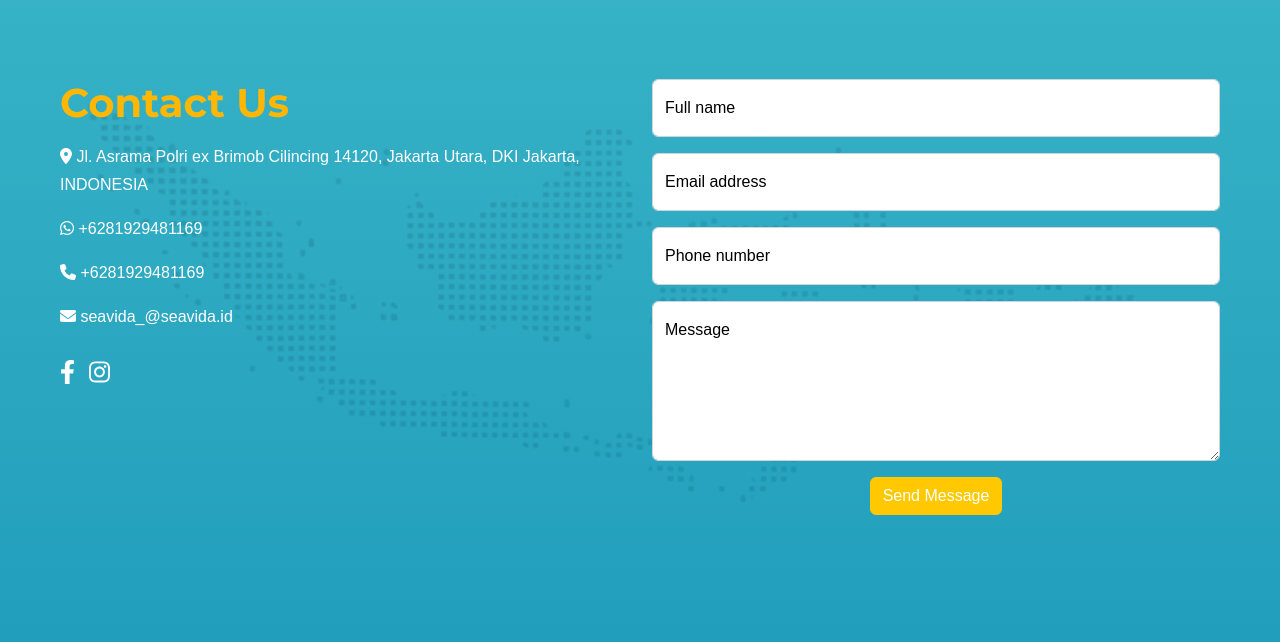
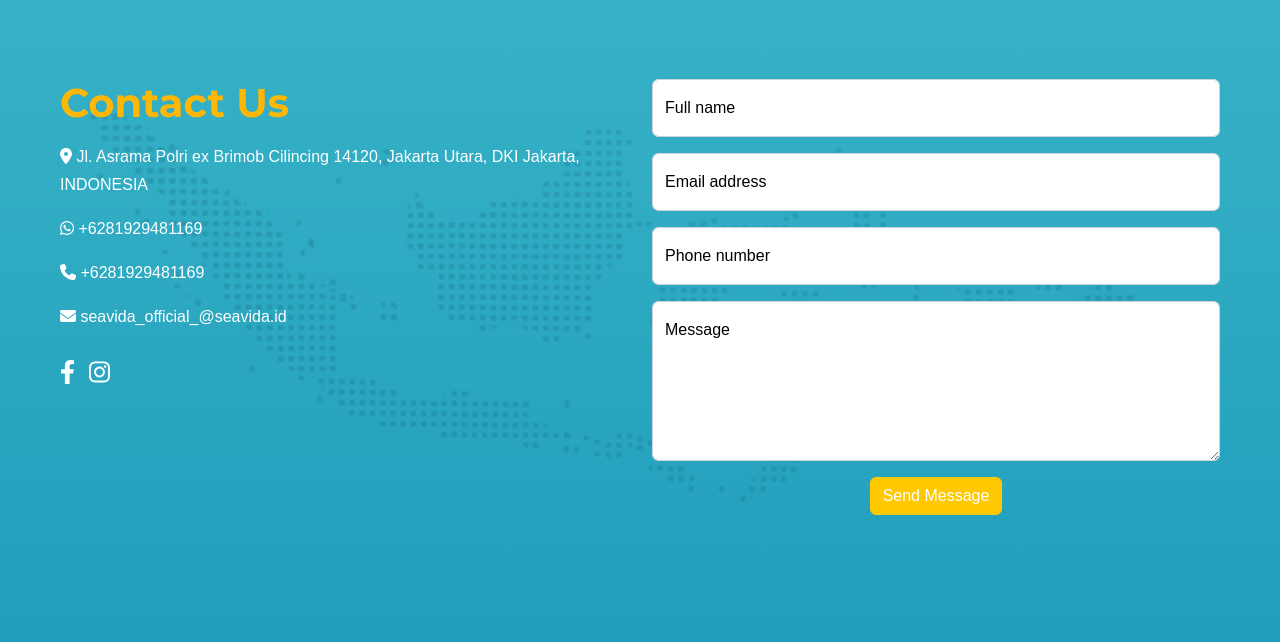
Before and after one commit to ahmadsyauqi696/ahmadsyauqi696.github.io, a PHP site: page /seavida/gallery.php in a window 1280 px wide. Shown: the part 1421-2063 px from the top of the page. Run offline with PHP 8.4, Linux system fonts and the light colour scheme; some libraries are stand-ins or nearby versions.

Commit message:
rubah alamat email

```diff
--- a/footer.php
+++ b/footer.php
@@ -14,7 +14,7 @@
                         Utara, DKI Jakarta, INDONESIA</p>
                     <p><i class="fab fa-whatsapp"></i> +6281929481169</p>
                     <p><i class="fas fa-phone"></i> +6281929481169</p>
-                    <p><i class="fas fa-envelope"></i> seavida_@seavida.id</p>
+                    <p><i class="fas fa-envelope"></i> seavida_official_@seavida.id</p>
                     <div class="social-icons mt-4">
                         <style>
                             .social-icons a {
```
